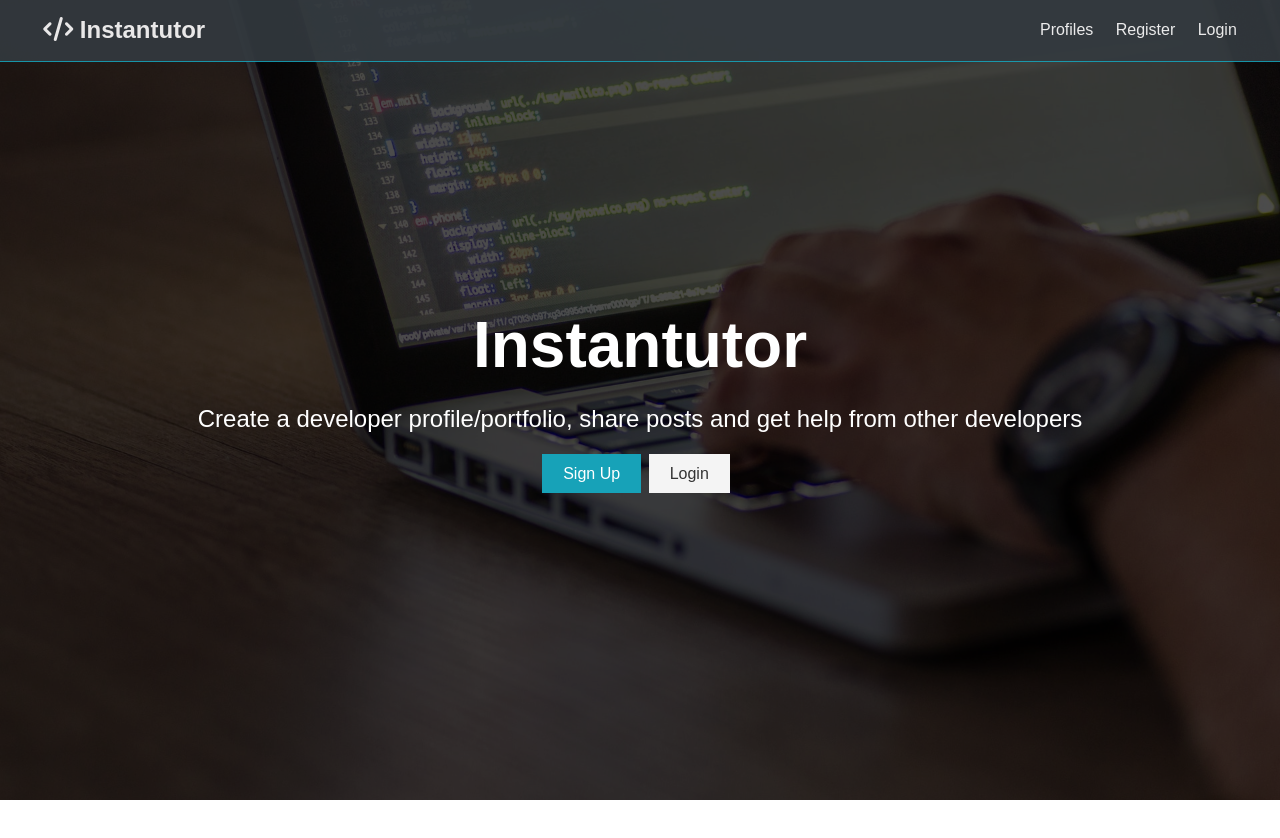
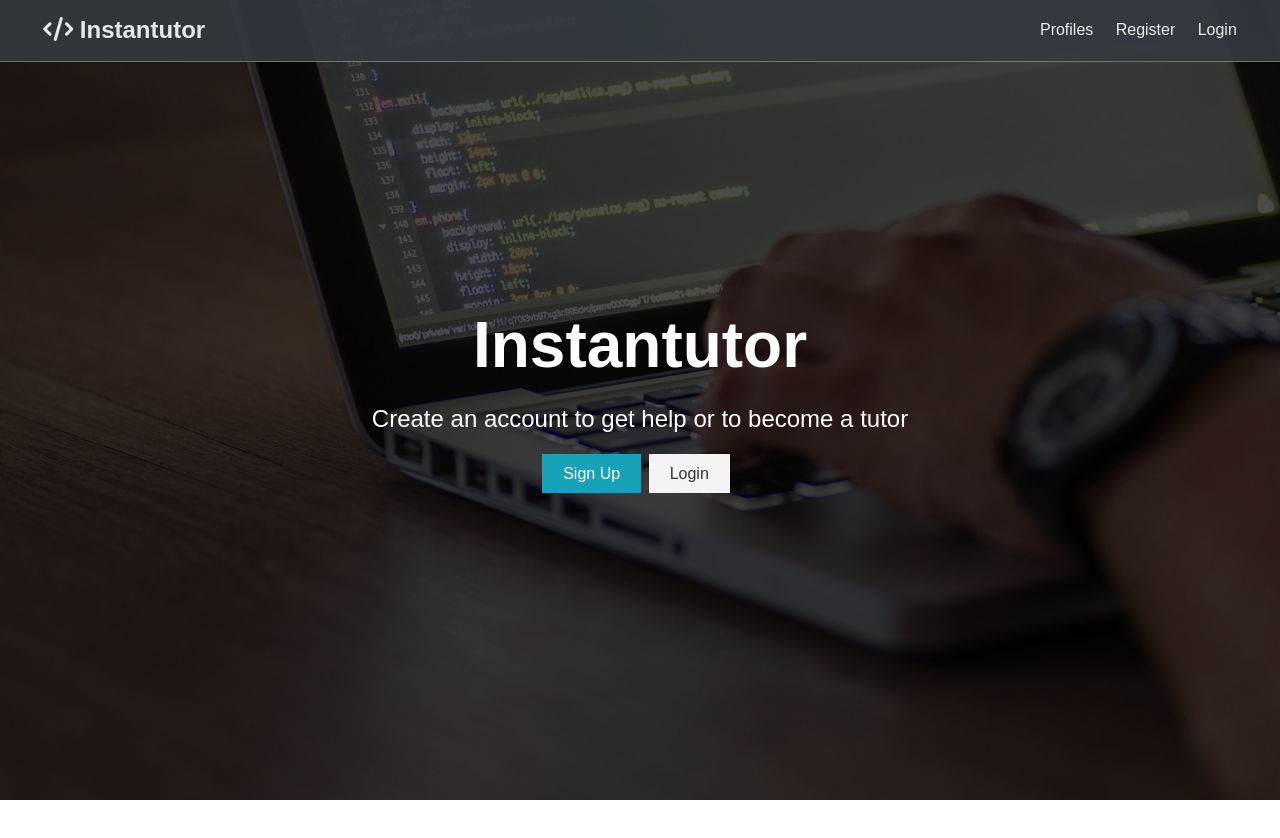
Before and after one commit to Daxin-H/instatutor, a React (Create React App) app in the folder client/: page / in a window 1280 px wide. Shown: the top 838 px of the page. Built offline with nearby package versions, Linux system fonts and the light colour scheme.

Commit message:
Changed the words on the landing page

```diff
--- a/client/src/components/layout/Landing.js
+++ b/client/src/components/layout/Landing.js
@@ -8,8 +8,7 @@ const Landing = () => {
           <div className="landing-inner">
             <h1 className="x-large">Instantutor</h1>
             <p className="lead">
-              Create a developer profile/portfolio, share posts and get help from
-              other developers
+              Create an account to get help or to become a tutor
             </p>
             <div className="buttons">
               <Link to="/register" className="btn btn-primary">
```
